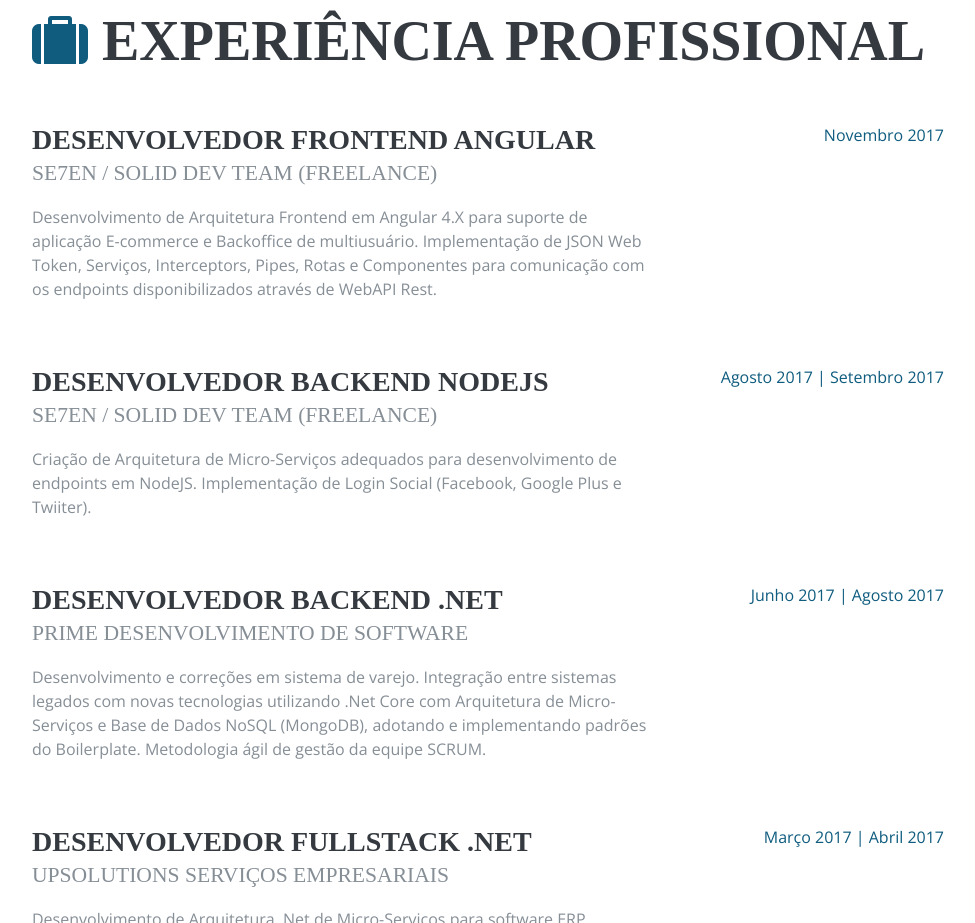
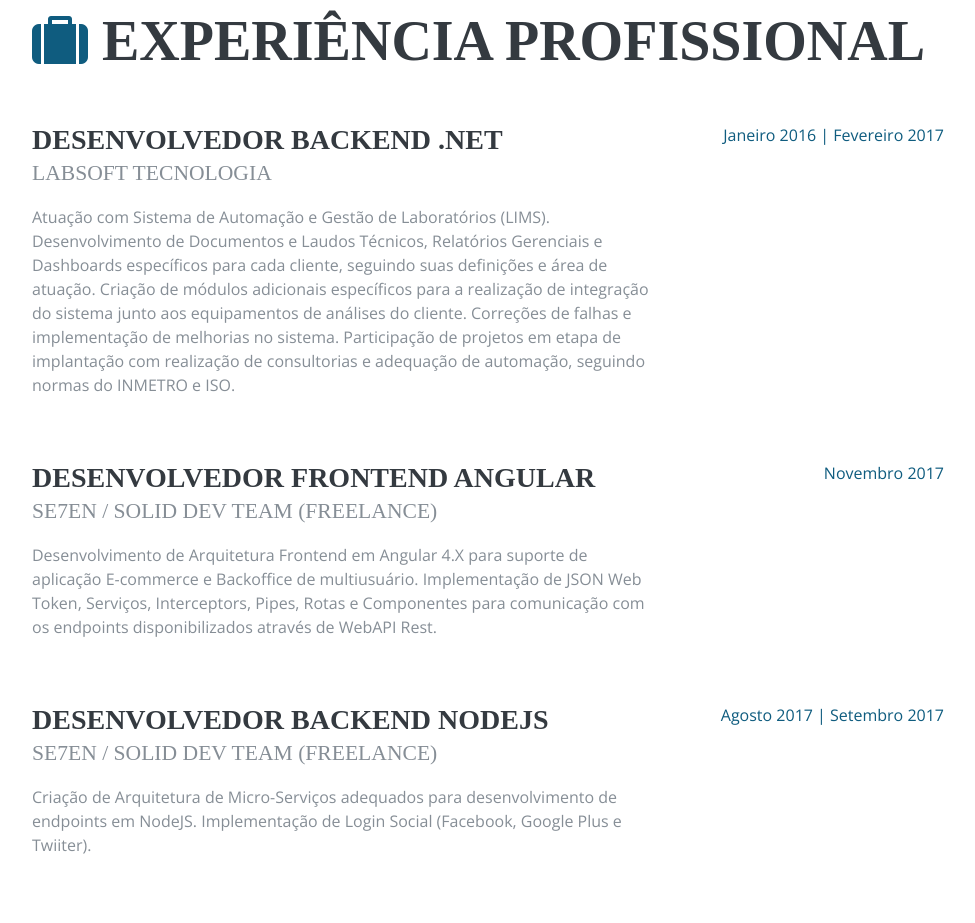
Before and after one commit to ricardorinco/ricardorinco.github.io, a plain HTML site: page index.html in a window 1280 px wide. Shown: the part 840-1763 px from the top of the page, without its empty margins (288-1263 px from the left). Drawn offline with nearby package versions, Linux system fonts and the light colour scheme; a web font is replaced by a local one.

Commit message:
Update Experience

```diff
--- a/index.html
+++ b/index.html
@@ -138,7 +138,26 @@
       <div class="my-auto">
         <h2 class="mb-5"><i class="fa fa-suitcase text-primary"></i> Experiência Profissional</h2>
 
-        <!-- Tavoloni  -->
+        <!-- Labsoft -->
+        <div class="resume-item d-flex flex-column flex-md-row mb-5">
+          <div class="resume-content mr-auto">
+            <h3 class="mb-0">Desenvolvedor Backend .Net</h3>
+            <div class="subheading mb-3">Labsoft Tecnologia</div>
+            <p>
+              Atuação com Sistema de Automação e Gestão de Laboratórios (LIMS). Desenvolvimento de Documentos e Laudos Técnicos, Relatórios
+              Gerenciais e Dashboards específicos para cada cliente, seguindo suas definições e área de atuação. Criação de módulos adicionais
+              específicos para a realização de integração do sistema junto aos equipamentos de análises do cliente. Correções de falhas e
+              implementação de melhorias no sistema. Participação de projetos em etapa de implantação com realização de consultorias e adequação
+              de automação, seguindo normas do INMETRO e ISO.
+            </p>
+          </div>
+          <div class="resume-date text-md-right">
+            <span class="text-primary">Janeiro 2016 | Fevereiro 2017</span>
+          </div>
+        </div>
+        <!-- // Labsoft -->
+
+        <!-- SE7EN / SOLID Dev Team (Freelance)  -->
         <div class="resume-item d-flex flex-column flex-md-row mb-5">
           <div class="resume-content mr-auto">
             <h3 class="mb-0">Desenvolvedor Frontend Angular</h3>
@@ -153,9 +172,9 @@
             <span class="text-primary">Novembro 2017</span>
           </div>
         </div>
-        <!-- // Tavoloni -->
+        <!-- // SE7EN / SOLID Dev Team (Freelance) -->
 
-        <!-- Késsem -->
+        <!-- SE7EN / SOLID Dev Team (Freelance) -->
         <div class="resume-item d-flex flex-column flex-md-row mb-5">
           <div class="resume-content mr-auto">
             <h3 class="mb-0">Desenvolvedor Backend NodeJS</h3>
@@ -169,7 +188,7 @@
             <span class="text-primary">Agosto 2017 | Setembro 2017</span>
           </div>
         </div>
-        <!-- // Késsem -->
+        <!-- // SE7EN / SOLID Dev Team (Freelance) -->
 
         <!-- Prime -->
         <div class="resume-item d-flex flex-column flex-md-row mb-5">
```
